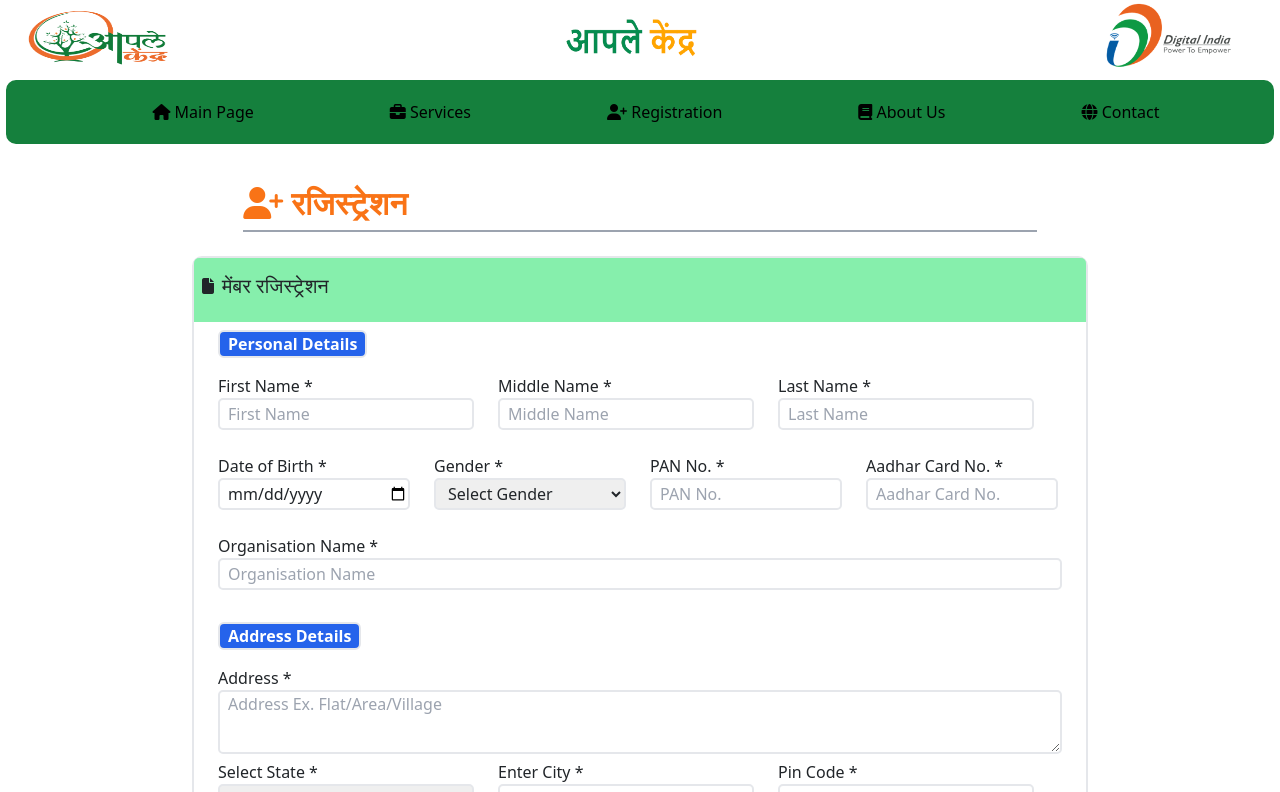
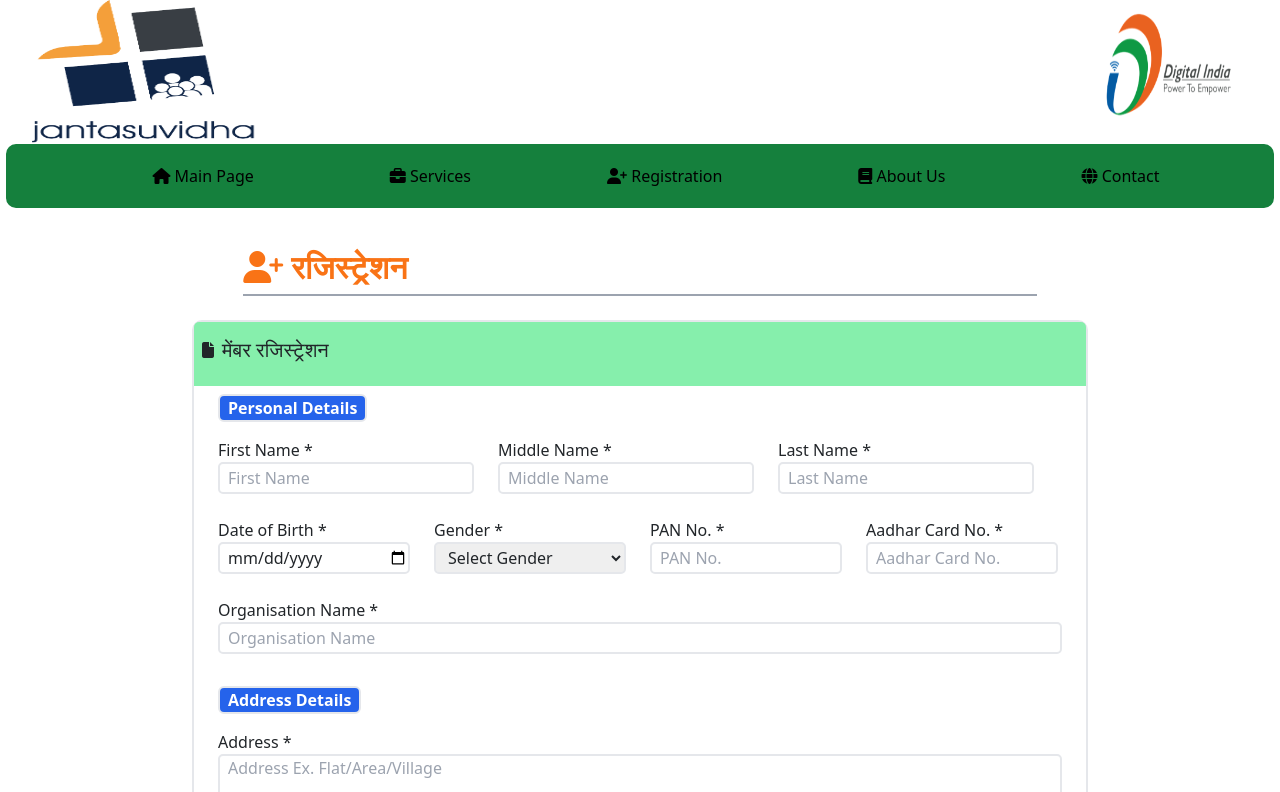
Before and after one commit to PrgrmrHarshShukla/NewProject, a React (Vite) app in the folder client/: page /registration in a window 1280 px wide. Shown: the top 792 px of the page. Built offline with nearby package versions, Linux system fonts and the light colour scheme.

Commit message:
Logo changed.

```diff
--- a/client/src/components/About.jsx
+++ b/client/src/components/About.jsx
@@ -1,6 +1,6 @@
 function About() {
    return (
-      <div className="w-screen h-[65vh] flex flex-col items-center justify-start mt-16">
+      <div className="w-screen h-[58vh] flex flex-col items-center justify-start mt-16">
 
          <div className="flex flex-row gap-2 justify-start border-b-2 border-gray-400 mb-4 w-[62vw]">
             <h2 className="text-orange-500">
--- a/client/src/components/Header.jsx
+++ b/client/src/components/Header.jsx
@@ -7,10 +7,10 @@ function Header() {
    return (
          <div className="flex flex-col justify-center items-center w-screen">
 
-            <div className="z-20 flex flex-row justify-between items-center w-[100vw] max-h-[15vh]">
-               <img src="src\assets\topLeftIcon.png" className="w-[20vw] h-[10vh] min-w-[20vw]" />
-               <img src="src\assets\centreIcon.png" className="w-[20vw] h-[10vh] min-w-[20vw]" />
-               <img src="src\assets\topRightIcon.png" className="w-[20vw] h-[10vh] min-w-[20vw]" />
+            <div className="z-20 flex flex-row justify-between items-center w-[100vw] max-h-[20vh]">
+               <img src="src\assets\jantasuvidha-logo-removebg.png" className="w-[15vw] h-[18vh] min-w-[20vw] pl-8" />
+
+               <img src="src\assets\topRightIcon.png" className="w-[20vw] h-[16vh] min-w-[20vw]" />
             </div>
 
                <ul className="flex flex-row justify-evenly items-center  w-[99vw] h-[8vh] border-2 border-green-700 bg-green-700 rounded-[10px] text-[2vh]">
--- a/client/src/components/Registration.jsx
+++ b/client/src/components/Registration.jsx
@@ -78,7 +78,7 @@ function Registration() {
             <h2 className="text-orange-500 font-semibold"> रजिस्ट्रेशन</h2>
          </div>
 
-         <div className="border-2 w-[70%] h-auto min-h-screen rounded-[10px]">
+         <div className="border-2 w-[70%] h-auto min-h-screen rounded-[10px] mb-4">
             <div className="bg-green-300 rounded-tl-[5px] rounded-tr-[5px]  w-full text-left py-1 flex flex-row gap-2 pl-2 h-[8vh] items-center ">
                <i className="fas fa-file mb-2"></i>
                <h5>मेंबर रजिस्ट्रेशन</h5>
```
Also changed, not shown: client/src/assets/jantasuvidha-logo-removebg.png (added).
